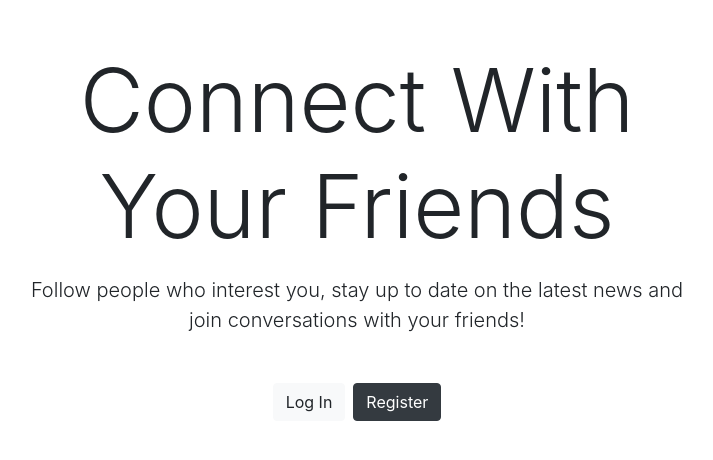
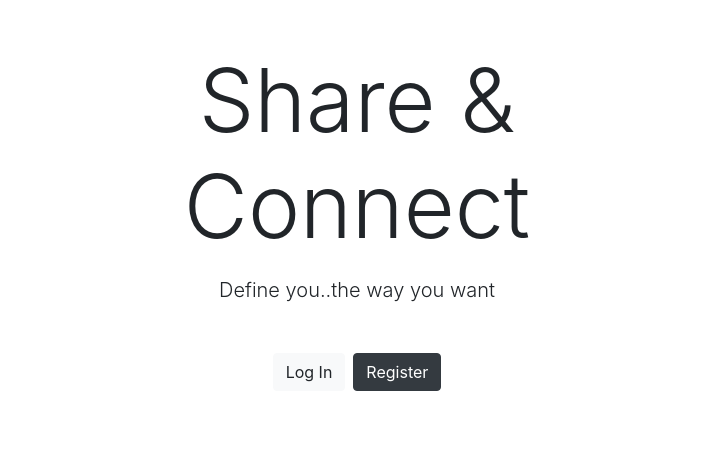
Before and after one commit to Girik1105/Social-Media, a Django app: page / in a window 1280 px wide. Shown: the part 56-516 px from the top of the page, without its empty margins (283-996 px from the left). Run offline with Django 3.2, Linux system fonts and the light colour scheme; some libraries are stand-ins or nearby versions.

Commit message:
Added assets

```diff
--- a/templates/index.html
+++ b/templates/index.html
@@ -13,8 +13,8 @@
 <div class="container">
     <div class="row justify-content-center mt-5">
         <div class="col-md-10 col-sm-12 text-center">
-            <h1 class="display-2">Connect With Your Friends</h1>
-            <p class="Mainheading mt-3 lead">Follow people who interest you, stay up to date on the latest news and join conversations with your friends!</p>
+            <h1 class="display-2">Share & Connect</h1>
+            <p class="Mainheading mt-3 lead">Define you..the way you want</p>
             <div class="d-flex justify-content-center mt-5">
               {% if user.is_authenticated %}
               <h1>Hey there @{{ user.username }}</h1>
```
Also changed, not shown: assets/groupposts.png (added), assets/groups.png (added), assets/home.png (added), assets/notifs.png (added), assets/posts.png (added), assets/profiles.png (added), db.sqlite3, media/uploads/profile_background/7.jpg (added).
